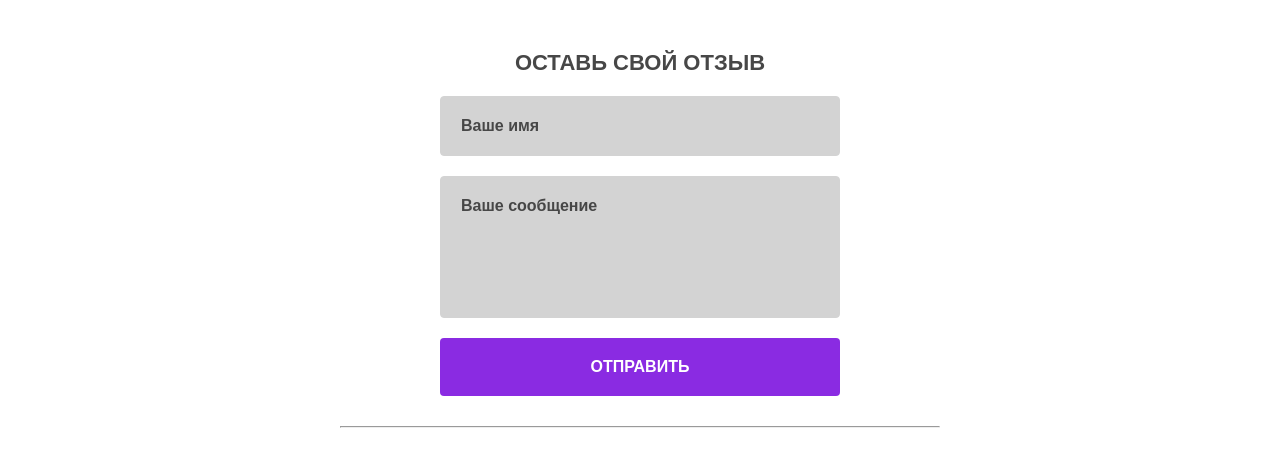
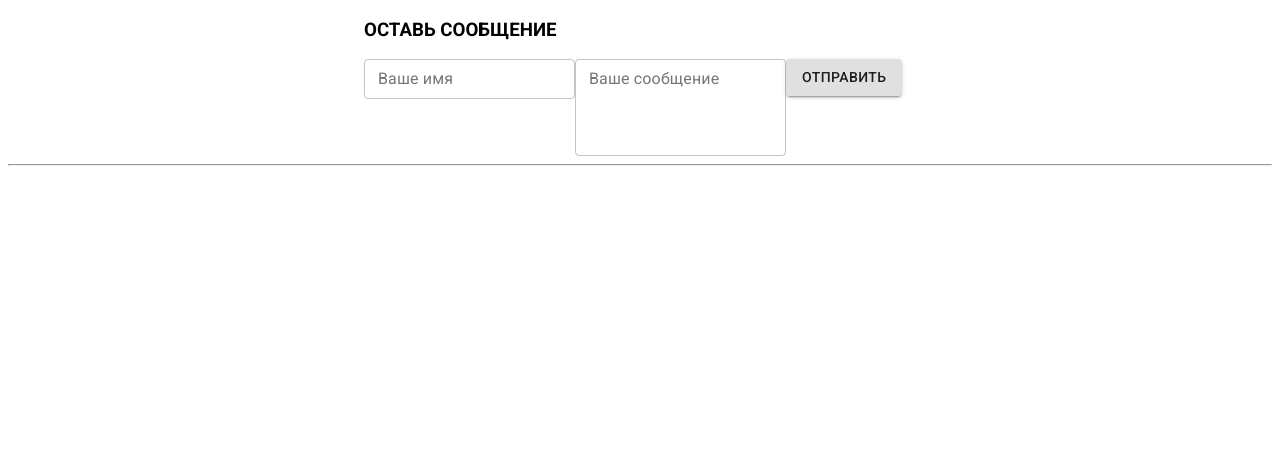
Before and after one commit to veldinag/gb_reactbasic_task1, a React (Create React App) app: page / in a window 1280 px wide. Shown: the top 466 px of the page. Built offline with nearby package versions, Linux system fonts and the light colour scheme.

Commit message:
start to lern material ui

```diff
--- a/package.json
+++ b/package.json
@@ -3,12 +3,16 @@
   "version": "0.1.0",
   "private": true,
   "dependencies": {
+    "@fontsource/roboto": "^4.5.0",
+    "@material-ui/core": "^4.12.3",
+    "@material-ui/icons": "^4.11.2",
     "@testing-library/jest-dom": "^5.14.1",
     "@testing-library/react": "^11.2.7",
     "@testing-library/user-event": "^12.8.3",
     "react": "^17.0.2",
     "react-dom": "^17.0.2",
     "react-scripts": "4.0.3",
+    "typeface-roboto": "^1.1.13",
     "web-vitals": "^1.1.2"
   },
   "scripts": {
--- a/public/index.html
+++ b/public/index.html
@@ -10,34 +10,11 @@
       content="Web site created using create-react-app"
     />
     <link rel="apple-touch-icon" href="%PUBLIC_URL%/logo192.png" />
-    <!--
-      manifest.json provides metadata used when your web app is installed on a
-      user's mobile device or desktop. See https://developers.google.com/web/fundamentals/web-app-manifest/
-    -->
     <link rel="manifest" href="%PUBLIC_URL%/manifest.json" />
-    <!--
-      Notice the use of %PUBLIC_URL% in the tags above.
-      It will be replaced with the URL of the `public` folder during the build.
-      Only files inside the `public` folder can be referenced from the HTML.
-
-      Unlike "/favicon.ico" or "favicon.ico", "%PUBLIC_URL%/favicon.ico" will
-      work correctly both with client-side routing and a non-root public URL.
-      Learn how to configure a non-root public URL by running `npm run build`.
-    -->
-    <title>React App</title>
+    <title>Simple chat</title>
   </head>
   <body>
     <noscript>You need to enable JavaScript to run this app.</noscript>
     <div id="root"></div>
-    <!--
-      This HTML file is a template.
-      If you open it directly in the browser, you will see an empty page.
-
-      You can add webfonts, meta tags, or analytics to this file.
-      The build step will place the bundled scripts into the <body> tag.
-
-      To begin the development, run `npm start` or `yarn start`.
-      To create a production bundle, use `npm run build` or `yarn build`.
-    -->
   </body>
 </html>
--- a/src/App.css
+++ b/src/App.css
@@ -1,96 +1,5 @@
-* {
-    margin: 0;
-    padding: 0;
-}
+@import url('https://fonts.googleapis.com/css2?family=Roboto:wght@300;400;500;700&display=swap');
 
 body {
-    margin-top: 20px;
-    font-family: sans-serif;
+ font-family: 'Roboto';
 }
-
-.input-form {
-    margin: 0 auto;
-    width: 400px;
-    padding: 30px;
-    display: flex;
-    flex-direction: column;
-    justify-content: center;
-}
-
-h2 {
-    text-align: center;
-    padding-bottom: 20px;
-    text-transform: uppercase;
-    font-size: 22px;
-    font-weight: bold;
-    color: #474747;
-}
-
-input {
-    background-color: lightgrey;
-    border: 1px solid lightgrey;
-    padding: 20px;
-    margin-bottom: 20px;
-    border-radius: 4px;
-    color: #474747;
-    font-size: 16px;
-    outline: none;
-    box-sizing: border-box;
-    transition-duration: 0.5s;
-}
-
-input:focus {
-    border: 1px solid blueviolet;
-}
-
-input::placeholder {
-    color: #474747;
-    font-size: 16px;
-    font-weight: bold;
-}
-
-textarea {
-    background-color: lightgrey;
-    height: 100px;
-    border: 1px solid lightgrey;
-    padding: 20px;
-    margin-bottom: 20px;
-    resize: none;
-    border-radius: 4px;
-    font-family: sans-serif;
-    color: #474747;
-    font-size: 16px;
-    outline: none;
-    transition-duration: 0.5s;
-}
-
-textarea:focus {
-    border: 1px solid blueviolet;
-}
-
-textarea::placeholder {
-    color: #474747;
-    font-size: 16px;
-    font-weight: bold;
-}
-
-button {
-    background-color: blueviolet;
-    color: white;
-    border: none;
-    padding: 20px;
-    border-radius: 4px;
-    font-size: 16px;
-    font-weight: bold;
-    text-transform: uppercase;
-    transition-duration: 0.5s;
-}
-
-button:hover {
-    background-color: #2c1c4b;
-    cursor: pointer;
-}
-.wrapper {
-    width: 600px;
-    margin: 0 auto;
-}
--- a/src/App.js
+++ b/src/App.js
@@ -1,6 +1,9 @@
 import './App.css';
-import { useState, useEffect, useRef  } from 'react'
-import MessageList from "./components/MessageList";
+import { useState } from 'react'
+import getDate from "./utils";
+import Message from "./components/Message";
+import { Container, Button, TextField } from '@material-ui/core'
+import 'typeface-roboto';
 
 function App() {
 
@@ -8,20 +11,6 @@ function App() {
   const [author, setAuthor] = useState('');
   const [text, setText] = useState('');
   const [messageList, setMessageList] = useState([]);
-  const [lastAuthor, setLastAuthor] = useState('');
-  const isFirstMount = useRef(true);
-
-  async function showAlert(param) {
-    await setTimeout(() => {alert(param + ', cпасибо за отзыв!')}, 1500)
-  }
-
-  useEffect(() => {
-      if (isFirstMount.current) {
-        isFirstMount.current = false;
-        return;
-      };
-      showAlert(lastAuthor);
-    }, [lastAuthor]);
 
   const handleChangeAuthor = (event) => {
     setAuthor(event.target.value);
@@ -33,24 +22,7 @@ function App() {
 
   const handleClick = () => {
     if (author && text) {
-      setLastAuthor(author);
-      const item = {};
-      const msgList = messageList;
-      const currentDate = new Date();
-      const options = {
-        year: 'numeric',
-        month: 'numeric',
-        day: 'numeric',
-        timezone: 'UTC',
-        hour: 'numeric',
-        minute: 'numeric',
-      };
-      item.id = id;
-      item.author = author;
-      item.text = text;
-      item.date = currentDate.toLocaleString("ru", options);
-      msgList.push(item)
-      setMessageList(msgList);
+      setMessageList([...messageList, {id, author, text, date: getDate()}]);
       setId(id + 1);
       setAuthor('');
       setText('');
@@ -59,16 +31,18 @@ function App() {
 
   return (
     <>
-      <div className='input-form'>
-        <h2>Оставь свой отзыв</h2>
-          <input type='text' placeholder='Ваше имя' value={author} onChange={handleChangeAuthor}/>
-          <textarea placeholder='Ваше сообщение' value={text} onChange={handleChangeText}/>
-          <button onClick={handleClick}>Отправить</button>
-      </div>
+      <Container maxWidth="sm">
+        <h3>ОСТАВЬ СООБЩЕНИЕ</h3>
+          <TextField variant="outlined" size="small" label="Ваше имя"
+                     value={author} onChange={handleChangeAuthor} />
+          <TextField variant="outlined" size="small" multiline rows="4" label="Ваше сообщение"
+                     value={text} onChange={handleChangeText} />
+          <Button variant="contained" onClick={handleClick}>Отправить</Button>
+      </Container>
 
       <div className='wrapper'>
         <hr />
-        <MessageList msgList={messageList}/>
+        {messageList.map((message) => <Message msg={message} key={message.id}/>)}
       </div>
     </>
   );
--- a/src/components/Message/Message.css
+++ /dev/null
@@ -1,34 +0,0 @@
-.msg-box {
-    width: inherit;
-    padding: 20px 10px 0 10px;
-    display: flex;
-    flex-direction: column;
-    box-sizing: border-box;
-}
-
-.date {
-    font-size: 12px;
-    font-weight: bold;
-    color: blueviolet;
-    padding-bottom: 10px;
-    width: inherit;
-}
-
-.msg {
-    font-size: 16px;
-    color: #474747;
-    padding-left: 20px;
-    padding-bottom: 10px;
-    width: 100%;
-    box-sizing: border-box;
-
-}
-
-.author {
-    font-size: 12px;
-    font-weight: bold;
-    color: grey;
-    /*text-align: right;*/
-    padding-left: 20px;
-    width: inherit;
-}
--- a/src/components/Message/Message.js
+++ b/src/components/Message/Message.js
@@ -1,5 +1,3 @@
-import './Message.css'
-
 const Message = (props) => {
     return (
         <div className='msg-box'>
--- a/src/components/MessageList/MessageList.js
+++ /dev/null
@@ -1,7 +0,0 @@
-import Message from "../Message";
-
-const MessageList = (props) => {
-    return props.msgList.map((message) => <Message msg={message} key={message.id}/>)
-}
-
-export default MessageList;
--- a/src/components/MessageList/index.js
+++ /dev/null
@@ -1,2 +0,0 @@
-import MessageList from './MessageList';
-export default MessageList;
--- a/src/index.css
+++ /dev/null
@@ -1,13 +0,0 @@
-body {
-  margin: 0;
-  font-family: -apple-system, BlinkMacSystemFont, 'Segoe UI', 'Roboto', 'Oxygen',
-    'Ubuntu', 'Cantarell', 'Fira Sans', 'Droid Sans', 'Helvetica Neue',
-    sans-serif;
-  -webkit-font-smoothing: antialiased;
-  -moz-osx-font-smoothing: grayscale;
-}
-
-code {
-  font-family: source-code-pro, Menlo, Monaco, Consolas, 'Courier New',
-    monospace;
-}
--- a/src/index.js
+++ b/src/index.js
@@ -1,14 +1,13 @@
 import React from 'react';
 import ReactDOM from 'react-dom';
-import './index.css';
+//import './index.css';
 import App from './App';
 import reportWebVitals from './reportWebVitals';
-
-const myName = "Alexander";
+import 'typeface-roboto';
 
 ReactDOM.render(
   <React.StrictMode>
-    <App name={myName} />
+    <App />
   </React.StrictMode>,
   document.getElementById('root')
 );
--- /dev/null
+++ b/src/utils.js
@@ -0,0 +1,14 @@
+let getDate = () => {
+    const currentDate = new Date();
+    const options = {
+        year: 'numeric',
+        month: 'numeric',
+        day: 'numeric',
+        timezone: 'UTC',
+        hour: 'numeric',
+        minute: 'numeric',
+    };
+   return currentDate.toLocaleString("ru", options);
+}
+
+export default getDate;
```
Also changed, not shown: 1 other file (tests, documents, lock files or other folders).
